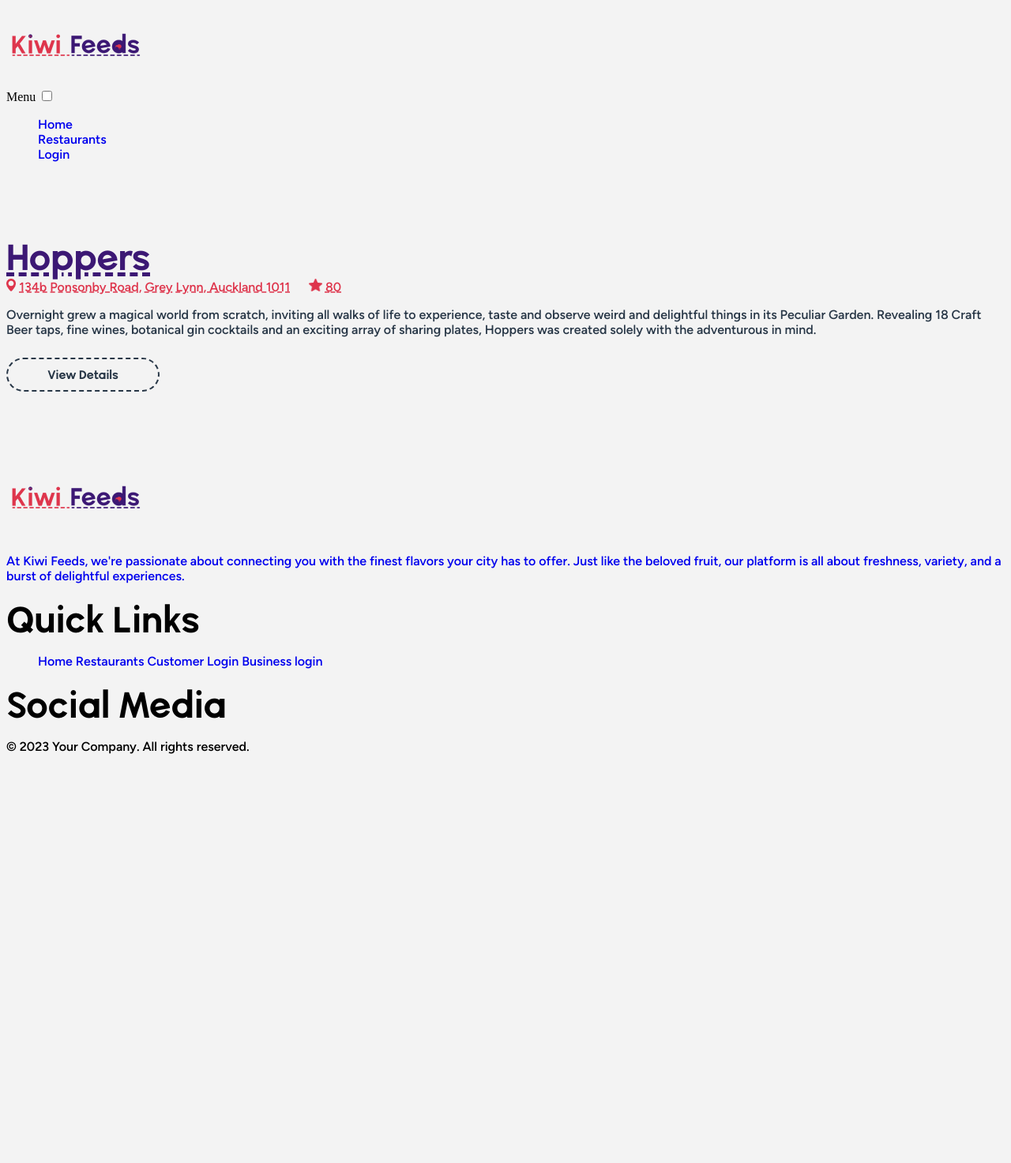
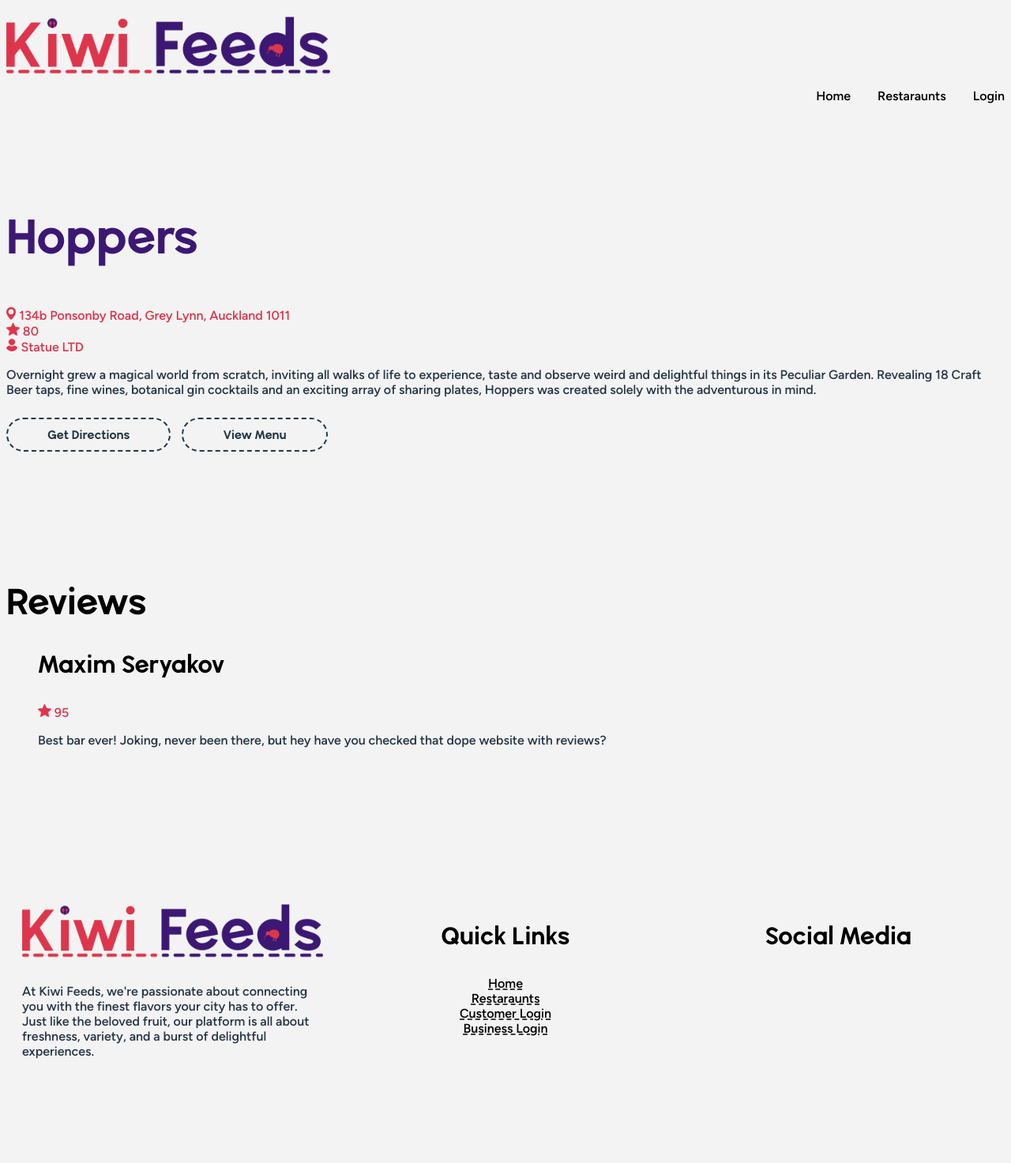
Before and after one commit to AMarieP/IT6006_Development_of_an_Enterprise_Web_Application, a Django app: page /restaurant-details in a window 1280 px wide. Shown: the whole page at 79% size. Before the commit the page ends 955 px from the top, so only its background shows below. Run offline with Django 4.2, Linux system fonts and the light colour scheme; some libraries are stand-ins or nearby versions.

Commit message:
tue-evening

```diff
--- a/FinalProjectKiwiFeeds/project_kiwifeeds/project_kiwifeeds/views.py
+++ b/FinalProjectKiwiFeeds/project_kiwifeeds/project_kiwifeeds/views.py
@@ -30,6 +30,10 @@ def restaraunt_details(request):
         'r_name':"Hoppers",
         'r_address':"134b Ponsonby Road, Grey Lynn, Auckland 1011",
         'r_rating':80,
+        'r_owner': "Statue LTD",
         'r_desc':"Overnight grew a magical world from scratch, inviting all walks of life to experience, taste and observe weird and delightful things in its Peculiar Garden. Revealing 18 Craft Beer taps, fine wines, botanical gin cocktails and an exciting array of sharing plates, Hoppers was created solely with the adventurous in mind.",
-    }
+        'rev_name': "Maxim Seryakov",
+        'rev_rating': 95,
+        'rev_review':"Best bar ever! Joking, never been there, but hey have you checked that dope website with reviews?"
+        }
     return render(request, 'restaurant-details.html', context)
--- a/FinalProjectKiwiFeeds/project_kiwifeeds/static/styles/styles.css
+++ b/FinalProjectKiwiFeeds/project_kiwifeeds/static/styles/styles.css
@@ -25,7 +25,7 @@
     font-style: normal;
 }
 
-/* overwrite tailwind 0_______0 and other inherited styles*/
+/* overwrite tailwind 0_______0 and other inherited styles */
 
 ul{
     list-style-type: none;
@@ -57,10 +57,12 @@ section{
 
 .col-50{
     width: 50%;
+    padding: 20px;
 }
 
 .col-33{
     width: 33%;
+    padding: 20px;
 }
 
 /* typography */
@@ -77,6 +79,10 @@ h2{
     font-size: 3em;
     margin-block-start: 0em;
     margin-block-end: 0em;
+}
+
+h3{
+    font-size: 2em ;
 }
 
 .heading-dark{
@@ -99,6 +105,7 @@ p,a{
     font-family: 'wavehaus';
     margin-top: 10px;
     margin-bottom: 10px;
+    margin-right: 10px;
     font-size: 1em;
     border: dashed 2px;
     border-radius: 90px;
@@ -139,12 +146,13 @@ p,a{
 
 .t-link:hover{
     text-decoration: underline;
+    cursor: pointer;
 }
 
 .t-link-b{
     color: inherit;
+
 }
-
 .t-link-w{
     color: inherit;
 }
@@ -155,6 +163,44 @@ p,a{
 .icon{
 
 }
+
+/* header */
+
+#header{
+    display: flex;
+}
+
+.header-logo{
+    max-height: 100px;
+}
+
+.col-head-menu{
+    text-align: right;
+}
+
+.menu-link{
+    margin-left: 30px;
+}
+
+/* footer */
+
+.footer-logo{
+    width: 100%;
+}
+
+.q-links-wrap{
+    text-align: center;
+}
+
+.f-link{
+    margin-top: 10px;
+}
+
+#soc-med-text{
+text-align: center;
+}
+
+/* ----------------page stylings------------------- */
 
 /* home page */
 
@@ -247,3 +293,12 @@ p,a{
 .info-wrap-details{
     display: block;
 }
+
+.res-details-wrap{
+    margin-top: 20px;
+}
+
+.icon-wrap-text{
+    margin-top: 5px;
+    margin-bottom: 5px;
+}
--- a/FinalProjectKiwiFeeds/project_kiwifeeds/templates/components/footer.html
+++ b/FinalProjectKiwiFeeds/project_kiwifeeds/templates/components/footer.html
@@ -1,49 +1,35 @@
 {% load static %}
-<footer class="bg-[#F3F3F3] text-white w-full ">
-    <div class="container mx-auto py-10 px-10">
-        <div class="grid grid-cols-1 md:grid-cols-3 gap-10">
-            <!-- Contact Information -->
-            <div class="md:col-span-1 flex flex-col  items-center">
-                <a href="/" class=" w-full max-w-[200px] h-auto  flex flex-col  items-center">
-                    <img src="{% static 'logo/Logo-full_round 2.png' %}" alt="Company Logo" class=" -mt-6" />
-                    <p class=" -mt-6 text-justify text-xs text-gray-900">At Kiwi Feeds, we're passionate about connecting you with the finest flavors your city has to offer. Just like the beloved fruit, our platform is all about freshness, variety, and a burst of delightful experiences.</p>
-                </a>
-
+<footer>
+    <section>
+        <div class="col-wrap">
+            <div class="col-33">
+                <img class="footer-logo" src="{% static 'logo/logo-full-cropped.png' %}">
+                <p class="text">At Kiwi Feeds, we're passionate about connecting you with the finest flavors your city has to offer. Just like the beloved fruit, our platform is all about freshness, variety, and a burst of delightful experiences.</p>
             </div>
-
-            <!-- Map (Embed) -->
-            <div class="md:col-span-1 flex flex-col  items-center">
-                <h2 class="text-md mb-4 text-black font-bold" >Quick Links</h2>
-                <ul class='flex justify-center flex-col items-center gap-1 underline'>
-                        <a href="{% url 'home-page' %}" class='text-black text-xs font-semibold'>
-                            <span class="" > Home</span>
-                        </a>
-                        <a href="{% url 'home-page' %}" class='text-black text-xs font-semibold'>
-                            <span class="decoration-dashed" > Restaurants</span>
-                        </a>
-                        <a href="{% url 'home-page' %}" class='text-black text-xs font-semibold'>
-                            <span class="decoration-solid" > Customer Login</span>
-                        </a>
-                        <a href="{% url 'home-page' %}" class='text-black text-xs font-semibold'>
-                            <span class="" > Business login</span>
-                        </a>
-                </ul>
+            <div class="col-33">
+                <div class="q-links-wrap">
+                    <h3>Quick Links</h3>
+                    <div class="links-cont">
+                        <a class="f-link t-link">Home</a>
+                        <br>
+                        <a class="f-link t-link">Restaraunts</a>
+                        <br>
+                        <a class="f-link t-link">Customer Login</a>
+                        <br>
+                        <a class="f-link t-link">Business Login</a>
+                    </div>
+                </div>
             </div>
-
-            <!-- Social Media Links -->
-            <div class="md:col-span-1 flex flex-col  items-center">
-                <h2 class="text-md font-bold mb-4 text-black">Social Media</h2>
-                <div class="flex gap-4">
-                    <a href="#" class="text-[#DE354C] hover:text-blue-400"><i class="fab fa-facebook"></i></a>
-                    <a href="#" class="text-[#DE354C] hover:text-blue-400"><i class="fab fa-twitter"></i></a>
-                    <a href="#" class="text-[#DE354C] hover:text-blue-400"><i class="fab fa-instagram"></i></a>
+            <div class="col-33">
+                <h3 id="soc-med-text">Social Media</h3>
+                <br>
+                <div class="col-50">
+                    <img class="social-icons">
+                </div>
+                <div class="col-50">
+                    <img class="social-icons">
                 </div>
             </div>
         </div>
-
-        <!-- Copyright Statement -->
-        <div class="text-center mt-6">
-            <p class="text-sm">&copy; 2023 Your Company. All rights reserved.</p>
-        </div>
-    </div>
+    </section>
 </footer>
--- a/FinalProjectKiwiFeeds/project_kiwifeeds/templates/components/header.html
+++ b/FinalProjectKiwiFeeds/project_kiwifeeds/templates/components/header.html
@@ -1,46 +1,13 @@
 {% load static %}
-<header class='flex flex-col sm:flex-row  px-[10%] bg-[#D9D9D9] sm:justify-between justify-center w-full  items-center '>
-    <a href="/" class="self-center w-[100px] h-[90px]  flex items-center justify-center rounded-lg">
-        <img src="{% static 'logo/Logo-full_round 2.png' %}" alt="Company Logo" class="max-h-full max-w-full" />
-    </a>
-
-    <div class="flex-col flex-wrap  justify-center py-5 px-1  items-center ">
-        <label for="menu-toggle" class="md:hidden  cursor-pointer text-sm font-bold tracking-wider p-1 px-5 rounded-md bg-sky-300 flex gap-2 items-center hover:bg-blue-400 ">
-            <i class="block md:hidden fas fa-bars"></i>
-            Menu
-        </label>
-        <input type="checkbox" id="menu-toggle" class="hidden" />
-        <ul id="menu-item" class='hidden  flex-col md:flex md:flex-row absolute self-start md:static   gap-10  text-xl font-bold justify-center items-center'>
-            <li class="rounded-md ">
-                <a href="{% url 'home-page' %}" class='tracking-wider p-1 px-5 rounded-md flex gap-2 items-center {% if request.resolver_match.url_name == 'home-page' %} bg-sky-200 {% else %} bg-[#D9D9D9] {% endif %}'>
-                    <i class="block fas fa-home"></i>
-                    <span class="text-sm md:font-semibold tracking-wider font-bold capitalize " > Home</span>
-                </a>
-            </li>
-            <li class="rounded-md ">
-                <a href="{% url 'home-page' %}" class='tracking-wider p-1 px-5 rounded-md  flex gap-2 items-center {% if request.resolver_match.url_name == 'restaurants-page' %} bg-sky-200 {% else %} bg-[#D9D9D9] {% endif %}'>
-                    <i class="block fas fa-utensils"></i>
-                    <span class="text-sm md:font-semibold tracking-wider font-bold capitalize " > Restaurants</span>
-                </a>
-            </li>
-            <li class="rounded-md ">
-                <a href="{% url 'home-page' %}" class='tracking-wider p-1 px-5 rounded-md  flex gap-2 items-center {% if request.resolver_match.url_name == 'login-page' %}  bg-sky-200 {% else %} bg-[#D9D9D9] {% endif %}'>
-                    <i class="block fas fa-users"></i>
-                    <span class="text-sm md:font-semibold tracking-wider font-bold capitalize " > Login</span>
-                </a>
-            </li>
-        </ul>
+<header>
+    <div class="col-head-logo">
+        <img class="header-logo" src="{% static 'logo/logo-full-cropped.png' %}">
     </div>
-    <script>
-        const menuToggle = document.getElementById('menu-toggle');
-        const menu = document.getElementById('menu-item');
-
-        menuToggle.addEventListener('change', () => {
-            if (menuToggle.checked) {
-                menu.style.display = 'block';
-            } else {
-                menu.style.display = 'none';
-            }
-        });
-    </script>
+    <div class="col-head-menu">
+        <div class="menu-wrap">
+            <a class="menu-link">Home</a>
+            <a class="menu-link">Restaraunts</a>
+            <a class="menu-link">Login</a>
+        </div>
+    </div>
 </header>
--- a/FinalProjectKiwiFeeds/project_kiwifeeds/templates/restaurant-details.html
+++ b/FinalProjectKiwiFeeds/project_kiwifeeds/templates/restaurant-details.html
@@ -3,18 +3,44 @@
 {% block content %}
 
 <section>
-    <h2 class="r-title t-link">{{ r_name }}</h2>
+    <h1 class="r-title">{{ r_name }}</h1>
     <div class="info-wrap-details">
-        <img class="icon" src="{% static 'images/icons/location-pin.png' %}">
-        <a class="t-link r-info-text">{{r_address}}</a>
-        <img class="icon" src="{% static 'images/icons/star.png' %}">
-        <a class="t-link r-info-text">{{r_rating}}</a>
+        <div class="res-details-wrap">
+            <div class="icon-text-wrap">
+                <img class="icon" src="{% static 'images/icons/location-pin.png' %}">
+                <a class="r-info-text">{{r_address}}</a>
+            </div>
+            <div class="icon-text-wrap">
+                <img class="icon" src="{% static 'images/icons/star.png' %}">
+                <a class="r-info-text">{{r_rating}}</a>
+            </div>
+            <div class="icon-text-wrap">
+                <img class="icon" src="{% static 'images/icons/owner.png' %}">
+                <a class="r-info-text">{{r_owner}}</a>
+            </div>
+        </div>
     </div>
     <p class="text">{{ r_desc }}</p>
     </p>
     <div class="button-wrap">
-        <a href=""class="btn btn-dark">View Details</a>
+        <a href=""class="btn btn-dark">Get Directions</a>
+        <a href=""class="btn btn-dark">View Menu</a>
     </div>
+</section>
+<section>
+    <h2>Reviews</h2>
+    <ul>
+        <div class="reviews-wrap">
+            <li>
+                <h3 class="rev-name">{{rev_name}}</h3>
+                <div class="rating-wrap">
+                    <img class="icon" src="{% static 'images/icons/star.png' %}">
+                    <a class="r-info-text">{{rev_rating}}</a>
+                </div>
+                <p class="review-text text">{{rev_review}}</p>
+            </li>
+        </div>
+    </ul>
 </section>
 
 {% endblock %}
```
Also changed, not shown: FinalProjectKiwiFeeds/project_kiwifeeds/static/images/icons/owner.png (added), FinalProjectKiwiFeeds/project_kiwifeeds/static/logo/Logo-full-cropped.png (added), FinalProjectKiwiFeeds/project_kiwifeeds/static/logo/Logo-full_round 2.png (deleted), FinalProjectKiwiFeeds/project_kiwifeeds/static/logo/logo-full.png (added), FinalProjectKiwiFeeds/project_kiwifeeds/static/logo/logo-short.png (added), 5 other files.
